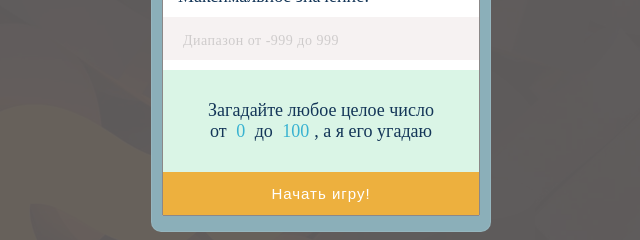
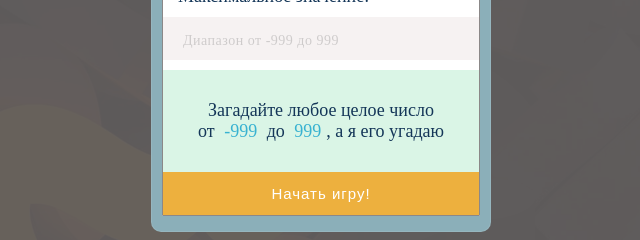
Before and after one commit to Anatoly-web-dev/Guessing-game, a plain HTML site: page index.html in a window 1280 px wide. Shown: the part 383-623 px from the top of the page, 319-959 px from the left. Drawn offline with Linux system fonts and the light colour scheme.

Commit message:
Fix min value and max value

```diff
--- a/index.html
+++ b/index.html
@@ -92,8 +92,8 @@
 					<input class="form__input" type="text" name="max-value" id="max-value"
 						placeholder="Диапазон от -999 до 999">
 				</div>
-				<p class="form__text">Загадайте любое целое число <br> от <span class="min-value">0</span> до
-					<span class="max-value">100</span>, а я его угадаю
+				<p class="form__text">Загадайте любое целое число <br> от <span class="min-value"></span> до
+					<span class="max-value"></span>, а я его угадаю
 				</p>
 				<button class="form__btn" type="button">Начать игру!</button>
 			</fieldset>
--- a/script.js
+++ b/script.js
@@ -61,8 +61,8 @@ function setDefaultSettings() {
     gameReady = false;
     minValueField.value = '';
     maxValueField.value = '';
-    minValue = 0; // - мин. значение по умолчанию
-    maxValue = 100; // - макс. значение по умолчанию
+    minValue = -999; // - мин. значение по умолчанию
+    maxValue = 999; // - макс. значение по умолчанию
     displayHintText(minValue, maxValue, minValueField, maxValueField); // - отображаем текст подсказки
     attemptCount = 1; // - количество попыток по умолчанию = 1
     answerValue = Math.floor((minValue + maxValue) / 2); // - вычисляем с помощью алгоритма значение
```
